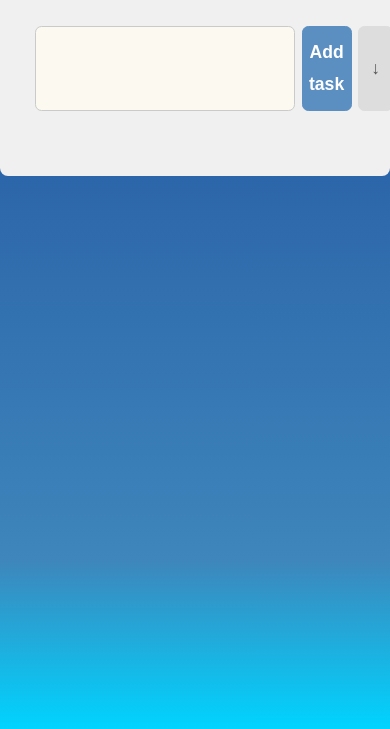
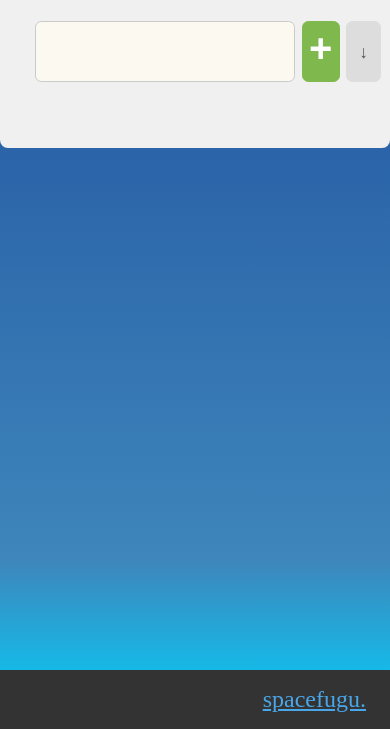
Before and after one commit to svetlana-urasinova/todolist, a website with bundled scripts: page index.html in a window 390 px wide. Shown: the part 115-844 px from the top of the page. Built offline with nearby package versions, Linux system fonts and the light colour scheme; files whose address does not match are found by name; a web font is replaced by a local one.

Commit message:
Fix markup for mobile devices, add footer, add favicon

```diff
--- /dev/null
+++ b/css/footer.css
@@ -0,0 +1,31 @@
+@import url('https://fonts.googleapis.com/css2?family=Comforter+Brush&display=swap');
+
+.footer-credits {
+    background-color: #333;
+    display: flex;
+    flex-direction: row;
+    flex-grow: 0;
+    justify-content: flex-end;
+    padding: 1rem;
+}
+
+.footer-credits__signature {
+    font: normal 1.5rem Comforter Brush, coursive;
+    text-decoration: none;
+}
+
+.footer-credits a {
+    color: #49a6e9;
+    cursor: pointer;
+    display: block;
+    margin: 0 0.5rem;
+    text-decoration: underline;
+}
+
+.footer-credits a:visited {
+    color: #aaa;
+}
+
+.footer-credits a:hover, .footer-credits a:active {
+    color: darkorange;
+}
--- a/css/style.css
+++ b/css/style.css
@@ -11,7 +11,12 @@ html, body {
 
 body {
     color: #333;
-    font: normal 1rem Roboto, Helvetica, sans-serif;
+    display: flex;
+    flex-direction: column;
+    font: normal 1rem Roboto, sans-serif;
+    justify-items: flex-end;
+    line-height: 1.2;
+    min-height: 100vh;
 }
 
 main {
@@ -19,14 +24,15 @@ main {
     align-content: stretch;
     display: flex;
     flex-direction: column;
-    min-height: 100vh;
+    flex-grow: 1;
     justify-content: flex-start;
 }
 
 .main-header {
     color: #fff;
     font-size: 2rem;
-    padding: 0.5rem;
+    margin: 0;
+    padding: 2rem 0.5rem;
     text-align: center;
     text-transform: uppercase;
 }
@@ -61,6 +67,7 @@ main {
 .todo-add__container {
     display: flex;
     margin-bottom: 2em;
+    position: relative;
 }
 
 .todo-add__input {
@@ -72,9 +79,33 @@ main {
 .todo-add__button {
     border-left: none;
     border-radius: 0 0.3em 0.3em 0;
-    font-size: 0.9em;
+    font-size: 1.1em;
     margin-left: 0;
     padding: 0.3em 1.3em;
+    position: relative;
+}
+
+.todo-add__button-text {
+    display: none;
+}
+
+.todo-add__button::after {
+    content: 'Add task';
+}
+
+@media screen and (max-width: 768px) {
+    .todo-add__button {
+        -webkit-appearance: none;
+    }
+
+    .todo-add__button::after {
+        content: '';
+    }
+
+    .todo-add__button-text {
+        display: inline;
+        font-size: 2.5rem;
+    }
 }
 
 .todo-add__order-button {
--- a/index.html
+++ b/index.html
@@ -6,10 +6,11 @@
     <meta name="viewport" content="width=device-width, initial-scale=1.0">
     <title>TODO List</title>
     <link rel="shortcut icon" href="">
-    <link rel="stylesheet" href="/css/buttons.css">
-    <link rel="stylesheet" href="/css/inputs.css">
-    <link rel="stylesheet" href="/css/style.css">
-    <script defer type="module" src="/js/eventHandlers.js"></script>
+    <link rel="stylesheet" href="css/buttons.css">
+    <link rel="stylesheet" href="css/inputs.css">
+    <link rel="stylesheet" href="css/style.css">
+    <link rel="stylesheet" href="css/footer.css">
+    <script defer type="module" src="js/eventHandlers.js"></script>
 </head>
 <body>
     <main>
@@ -18,12 +19,17 @@
             <div class="todo">
                 <div class="todo-add__container">
                     <input class="standard-input standard-text todo-add__input" type="text" autofocus />
-                    <button class="standard-input standard-button colored-button _blue todo-add__button">Add task</button>
+                    <button class="standard-input standard-button colored-button _green todo-add__button">
+                        <span class="todo-add__button-text">+</span>
+                    </button>
                     <button class="standard-input standard-button colored-button _grey todo-add__order-button" data-order="desc">&darr;</button>
                 </div>
                 <ul class="todo-list"></ul>
             </div>
         </section>
     </main>
+    <footer class="footer-credits">
+        <a href="http://spacefugu.ru/portfolio" class="footer-credits__signature">spacefugu.</a>
+    </footer>
 </body>
 </html>
```
Also changed, not shown: favicon.ico (added), 1 other file.
